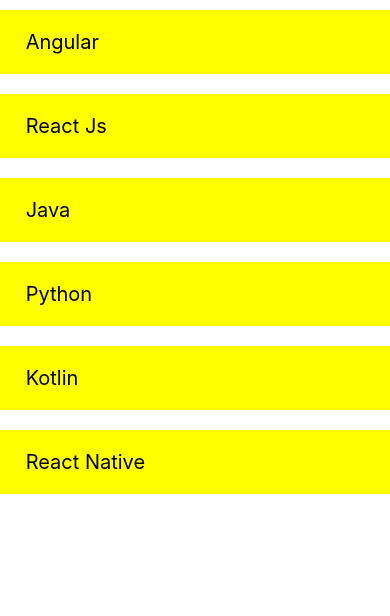
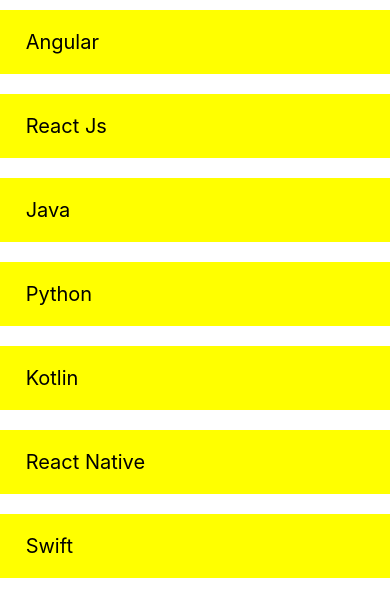
Before and after one commit to yakupzengin/React-Native, a React Native app: screen / in a window 390 px wide. Shown: the top 616 px of the page. Built offline with nearby package versions, Linux system fonts and the light colour scheme.

Commit message:
Used Flatlist

```diff
--- a/App.js
+++ b/App.js
@@ -9,6 +9,7 @@
     {name:"Python",id : 4},
     {name:"Kotlin",id : 5},
     {name:"React Native",id : 6},
+    {name:"Swift",id : 7},
 
   ]
   return (
```
